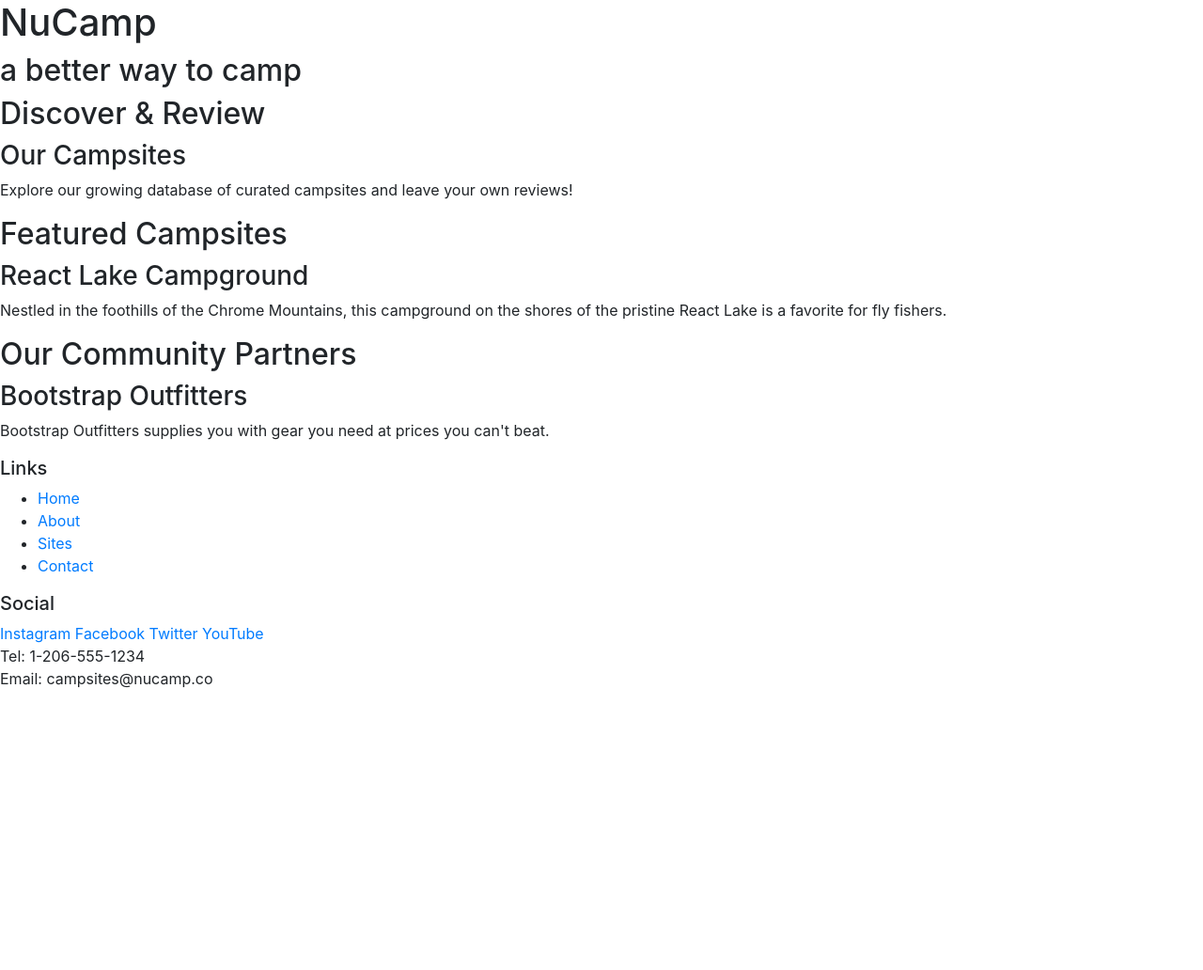
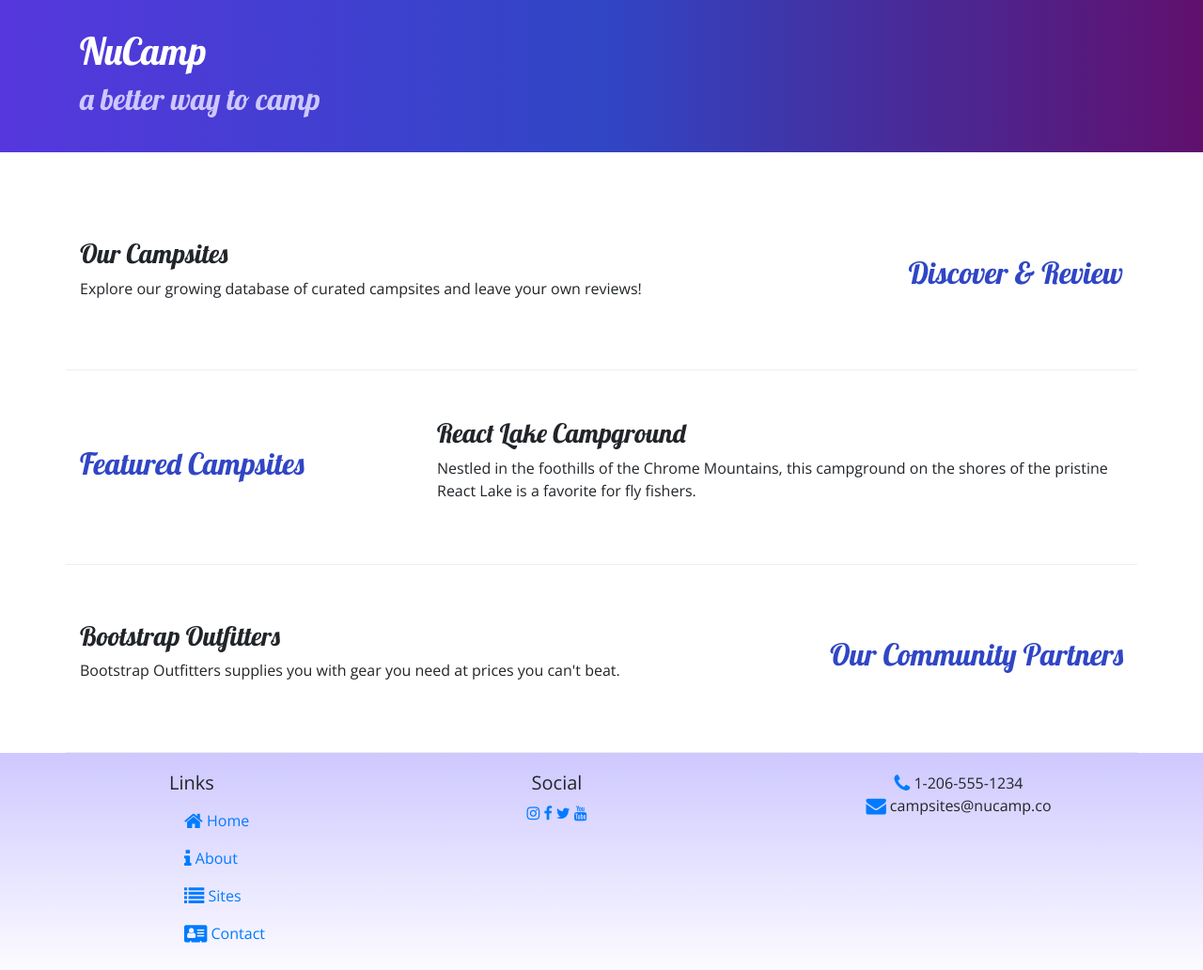
Before and after one commit to k-oz-inc/nucamp, a website: page index.html in a window 1280 px wide. Shown: the whole page at 94% size. Before the commit the page ends 800 px from the top, so only its background shows below. Drawn offline with nearby package versions, Linux system fonts and the light colour scheme.

Commit message:
Icon Fonts

```diff
--- /dev/null
+++ b/css/styles.css
@@ -0,0 +1,35 @@
+body {
+    font-family: "Open Sans", sans-serif;
+}
+
+h1, h2, h3 {
+    font-family: "Lobster", cursive;
+}
+
+h1 {
+    color: white;
+}
+
+h2 {
+    color: #3046C5;
+}
+
+header h2 {
+    color: #CEC8FF;
+}
+
+footer {
+    background-image: linear-gradient(#CEC8FF, white);
+    padding: 20px 0;
+}
+
+.jumbotron {
+    padding: 30px;
+    background-image: linear-gradient(to right, #5637DD, #3046C5 , #60106D);
+}
+
+.row-content {
+    padding: 50px 0;
+    border-bottom: 1px ridge;
+    min-height: 200px;
+}
--- a/index.html
+++ b/index.html
@@ -6,58 +6,86 @@
     <meta charset="utf-8" />
     <meta name="viewport" content="width=device-width, initial-scale=1" />
 
+    <title>NuCamp: A Better Way To Camp</title>
+
     <!-- Bootstrap CSS -->
     <link rel="stylesheet" href="node_modules/bootstrap/dist/css/bootstrap.min.css" />
-    <title>NuCamp: A Better Way To Camp</title>
+
+    <!-- Additional CSS must be placed after Bootstrap CSS -->
+    <link rel="stylesheet" href="https://fonts.googleapis.com/css?family=Lobster|Open+Sans" />
+    <link rel="stylesheet" href="node_modules/font-awesome/css/font-awesome.min.css" />
+    <link rel="stylesheet" href="css/styles.css" />
 </head>
 
 <body>
 
-    <header>
-        <div>
+    <header class="jumbotron jumbotron-fluid">
+        <div class="container">
+            <div class="row">
+                <div class="col">
                     <h1>NuCamp</h1>
                     <h2>a better way to camp</h2>
                 </div>
+            </div>
+        </div>
     </header>
 
-    <div>
-        <h2>Discover & Review</h2>
+    <div class="container">
+        <div class="row row-content align-items-center">
+            <div class="col-sm-4 order-sm-last col-med-3">
+                <h2 class="text-sm-right">Discover & Review</h2>
+            </div>
+            <div class="col">
                 <h3>Our Campsites</h3>
-        <p>Explore our growing database of curated campsites and leave your own reviews!</p>
+                <p class="d-none d-sm-block">Explore our growing database of curated campsites and leave your own reviews!</p>
+            </div>
         </div>
 
-    <div>
+        <div class="row row-content align-items-center">
+            <div class="col-sm-4 col-med-3">
                 <h2>Featured Campsites</h2>
+            </div>
+            <div class="col">
                 <h3>React Lake Campground</h3>
-        <p>Nestled in the foothills of the Chrome Mountains, this campground on the shores of the pristine React Lake is a favorite for fly fishers.</p>
+                <p class="d-none d-sm-block">Nestled in the foothills of the Chrome Mountains, this campground on the shores of the pristine React Lake is a favorite for fly fishers.</p>
+            </div>
         </div>
 
-    <div>
-        <h2>Our Community Partners</h2>
+        <div class="row row-content align-items-center">
+            <div class="col-sm-4 order-sm-last col-med-3">
+                <h2 class="text-sm-right">Our Community Partners</h2>
+            </div>
+            <div class="col">
                 <h3>Bootstrap Outfitters</h3>
-        <p>Bootstrap Outfitters supplies you with gear you need at prices you can't beat.</p>
+                <p class="d-none d-sm-block">Bootstrap Outfitters supplies you with gear you need at prices you can't beat.</p>
+            </div>
+        </div>
     </div>
 
     <footer>
-        <div>
+        <div class="container">
+            <div class="row">
+                <div class="col-4 col-sm-2 offset-1">
                     <h5>Links</h5>
-            <ul>
-                <li><a href="#">Home</a></li>
-                <li><a href="#">About</a></li>
-                <li><a href="#">Sites</a></li>
-                <li><a href="#">Contact</a></li>
+                    <ul class="list-unstyled">
+                        <li class="nav-item active"><a class="nav-link" href="#"><i class="fa fa-home fa-lg"></i> Home</a></li>
+                        <li class="nav-item"><a class="nav-link" href="aboutus.html"><i class="fa fa-info fa-lg"></i> About</a></li>
+                        <li class="nav-item"><a class="nav-link" href="#"><i class="fa fa-list fa-lg"></i> Sites</a></li>
+                        <li class="nav-item"><a class="nav-link" href="#"><i class="fa fa-address-card fa-lg"></i> Contact</a></li>
                     </ul>
                 </div>
-        <div>
+                <div class="col-6 col-sm-5 text-center">
                     <h5>Social</h5>
-            <a href="http://instagram.com/">Instagram</a>
-            <a href="http://facebook.com/">Facebook</a>
-            <a href="http://twitter.com/">Twitter</a>
-            <a href="http://youtube.com/">YouTube</a>
+                    <a href="http://instagram.com/"><i class="fa fa-instagram"></i></a>
+                    <a href="http://facebook.com/"><i class="fa fa-facebook"></i></a>
+                    <a href="http://twitter.com/"><i class="fa fa-twitter"></i></a>
+                    <a href="http://youtube.com/"><i class="fa fa-youtube"></i></a>
                 </div>
-        <div>
-            Tel: 1-206-555-1234<br />
-            Email: campsites@nucamp.co
+                <div class="col-sm-4 text-center">
+                    <i class="fa fa-phone fa-lg text-primary"></i> 1-206-555-1234<br />
+                    <i class="fa fa-envelope fa-lg text-primary"></i> campsites@nucamp.co
+                </div>
+            </div>
         </div>
     </footer>
 
--- a/package.json
+++ b/package.json
@@ -15,6 +15,7 @@
   },
   "dependencies": {
     "bootstrap": "^4.5.2",
+    "font-awesome": "^4.7.0",
     "jquery": "^3.5.1",
     "popper.js": "^1.16.1"
   }
```
Also changed, not shown: aboutus.html (added, +95 -0 lines), 2 other files. Lines whose indentation alone changed are shown as unchanged.
